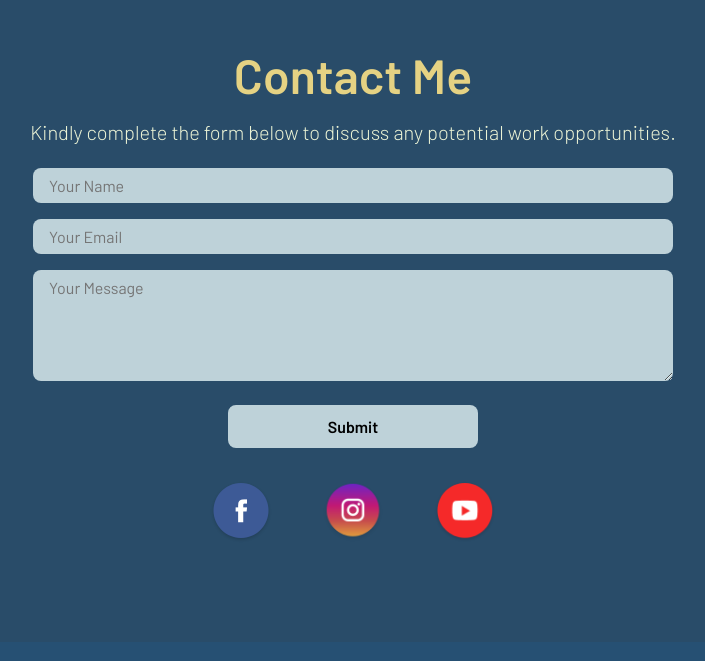
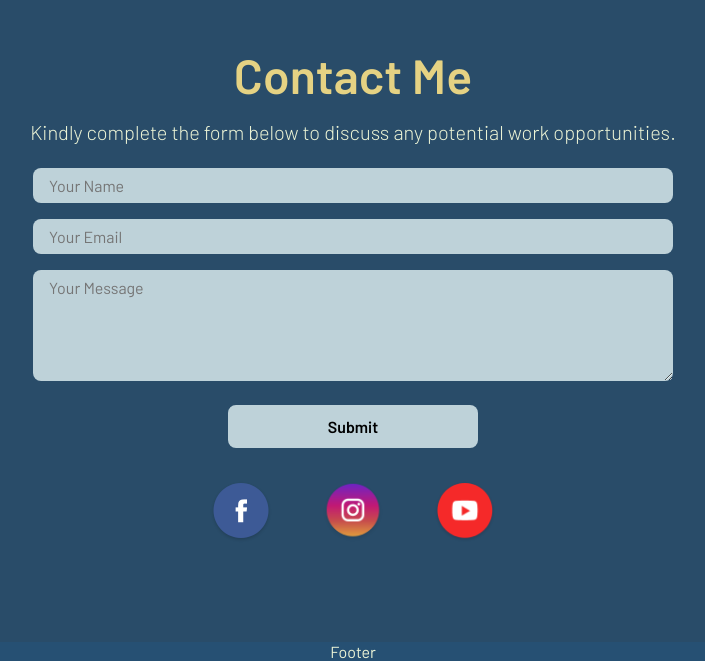
Before and after one commit to kwaters3/Portfolio-Profile-React, a React (Create React App) app: page /portfolio in a window 1280 px wide. Shown: the part 3417-4078 px from the top of the page, without its empty margins (287-992 px from the left). Built offline with nearby package versions, Linux system fonts and the light colour scheme.

Commit message:
add footer section

```diff
--- a/src/App.js
+++ b/src/App.js
@@ -6,6 +6,7 @@ import Intro from "./components/Intro/Intro";
 import About from "./components/AboutMe/AboutMe";
 import Portfolio from "./components/Portfolio/Portfolio";
 import Contact from "./components/ContactMe/Contact";
+import Footer from "./components/Footer/Footer";
 
 function App() {
   return (
@@ -22,6 +23,7 @@ function App() {
       <About />
       <Portfolio />
       <Contact />
+      <Footer />
     </div>
   );
 }
--- /dev/null
+++ b/src/components/Footer/Footer.css
@@ -0,0 +1,6 @@
+#footer {
+  margin: 0 auto;
+  display: flex;
+  align-items: center;
+  justify-content: center;
+}
--- /dev/null
+++ b/src/components/Footer/Footer.js
@@ -0,0 +1,11 @@
+import React from "react";
+import "./Footer.css";
+
+const Footer = () => {
+  return (
+    <section id="footer">Footer</section>
+
+  )
+}
+
+export default Footer;
```
